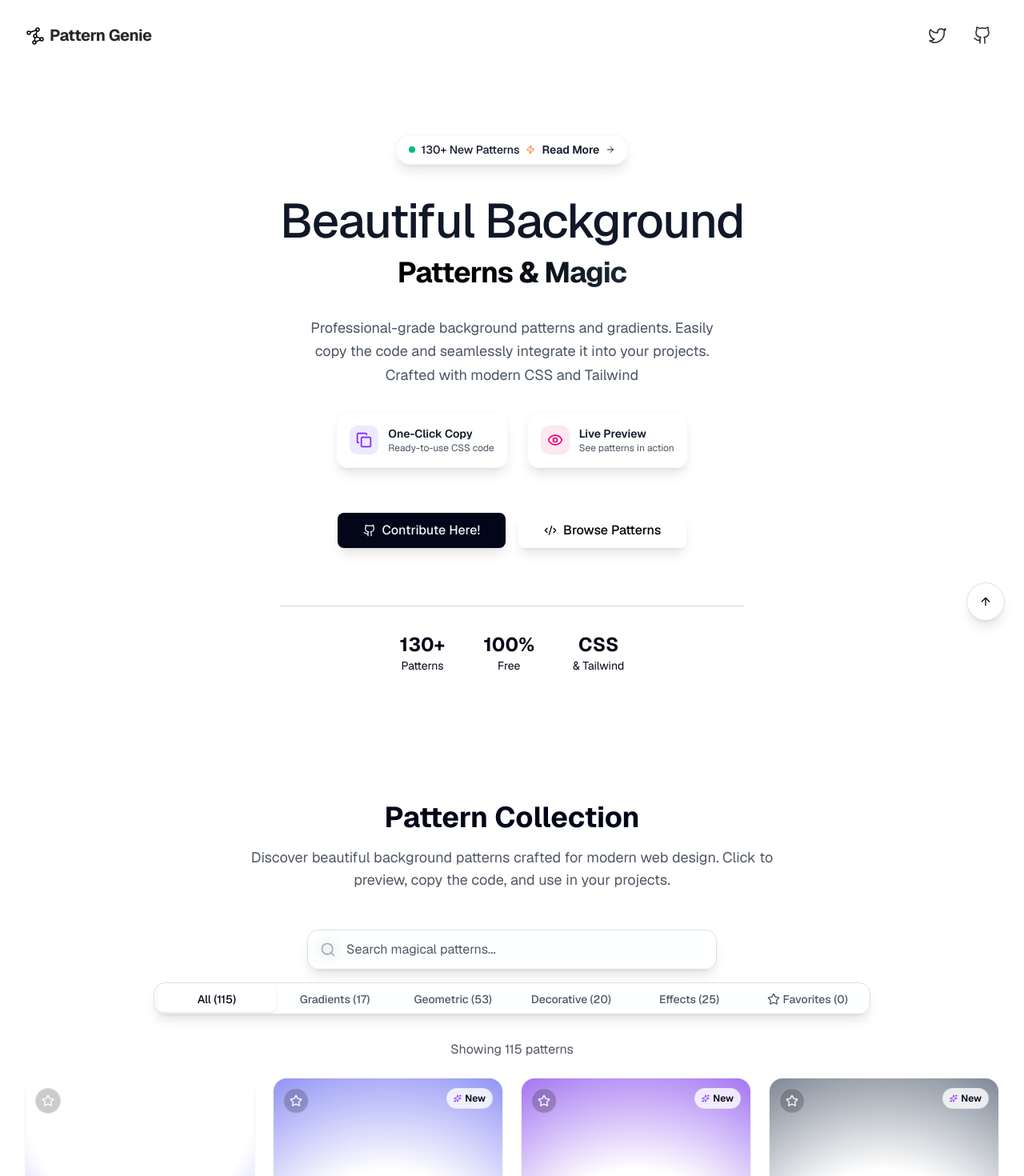
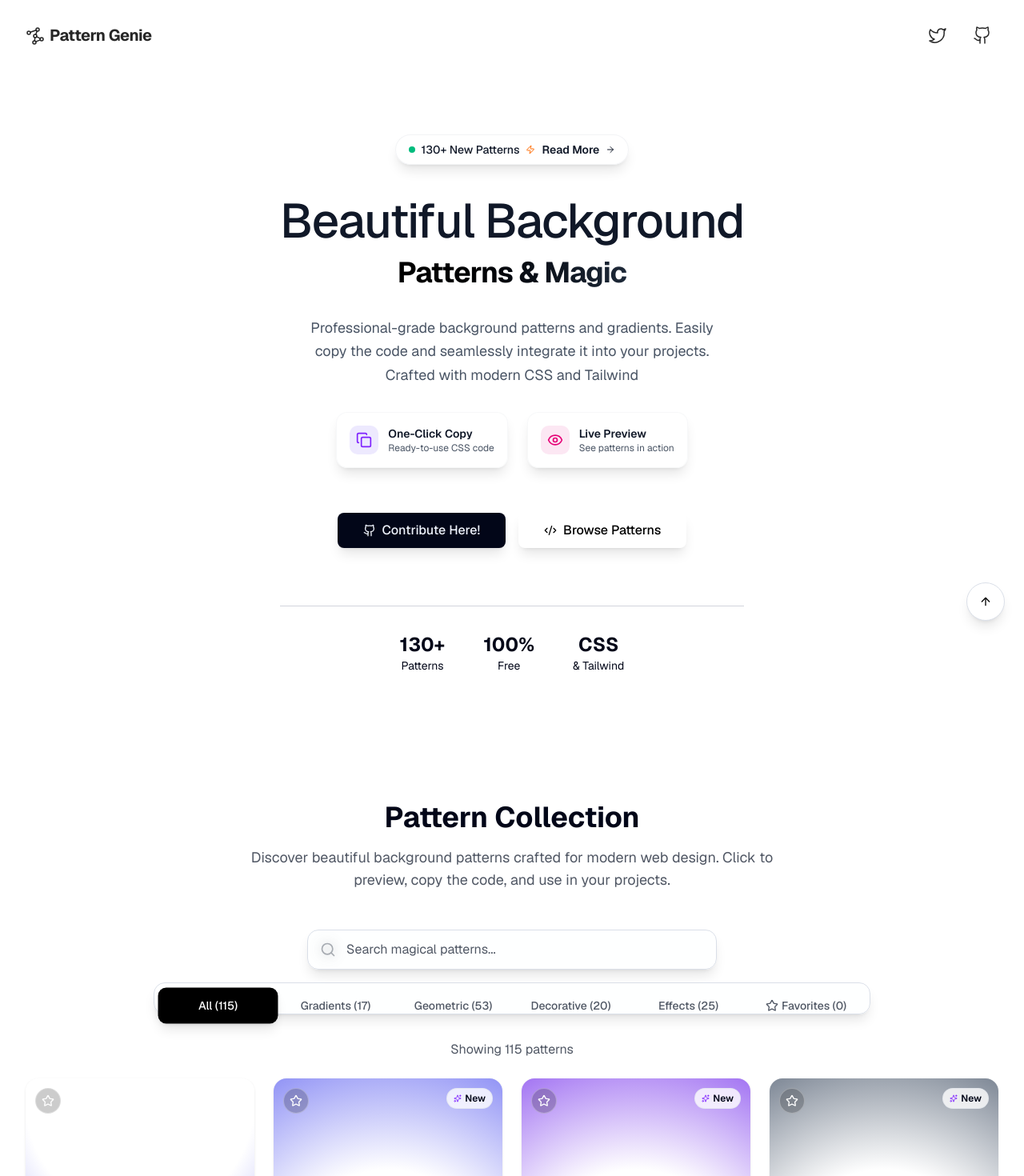
Before and after one commit to mayurbijarniya/pattern-genie, a Next.js app: page / in a window 1280 px wide. Shown: the top 1470 px of the page at 80% size. Built offline with nearby package versions, Linux system fonts and the light colour scheme; a web font is replaced by a local one.

Commit message:
UI improvements: white logo in dark mode, fixed notification positioning, enhanced category tabs

```diff
--- a/src/app/components/navbar.tsx
+++ b/src/app/components/navbar.tsx
@@ -18,16 +18,21 @@ export default function Navbar({ theme }: NavbarProps) {
           className={`flex items-center gap-[4px] sm:gap-[6px] font-bold tracking-tight transition-colors duration-300 text-base sm:text-lg md:text-xl ${isPatternDark ? "text-white" : "text-neutral-800 dark:text-neutral-200"
             }`}
         >
-          <Image
-            src="/favicon.svg"
-            alt="Pattern Genie Logo"
-            width={20}
-            height={20}
+          <svg
+            width="20"
+            height="20"
+            viewBox="0 0 24 24"
+            fill="none"
             className="flex-shrink-0 mt-[2px] h-6 w-6 sm:h-6 sm:w-6"
-            priority
-            draggable={false}
             style={{ userSelect: "none" }}
-          />
+          >
+            <path d="M12 14C13.1046 14 14 13.1046 14 12C14 10.8954 13.1046 10 12 10C10.8954 10 10 10.8954 10 12C10 13.1046 10.8954 14 12 14Z" stroke="currentColor" strokeWidth="1.5" strokeLinecap="round" strokeLinejoin="round"></path>
+            <path d="M20 18C21.1046 18 22 17.1046 22 16C22 14.8954 21.1046 14 20 14C18.8954 14 18 14.8954 18 16C18 17.1046 18.8954 18 20 18Z" stroke="currentColor" strokeWidth="1.5" strokeLinecap="round" strokeLinejoin="round"></path>
+            <path d="M11 22C12.1046 22 13 21.1046 13 20C13 18.8954 12.1046 18 11 18C9.89543 18 9 18.8954 9 20C9 21.1046 9.89543 22 11 22Z" stroke="currentColor" strokeWidth="1.5" strokeLinecap="round" strokeLinejoin="round"></path>
+            <path d="M15 6C16.1046 6 17 5.10457 17 4C17 2.89543 16.1046 2 15 2C13.8954 2 13 2.89543 13 4C13 5.10457 13.8954 6 15 6Z" stroke="currentColor" strokeWidth="1.5" strokeLinecap="round" strokeLinejoin="round"></path>
+            <path d="M4 10C5.10457 10 6 9.10457 6 8C6 6.89543 5.10457 6 4 6C2.89543 6 2 6.89543 2 8C2 9.10457 2.89543 10 4 10Z" stroke="currentColor" strokeWidth="1.5" strokeLinecap="round" strokeLinejoin="round"></path>
+            <path d="M14.2983 5.87309L12.7032 10.1268M13.1207 4.68359L5.88086 7.31625M11.7527 13.9847L11.2489 18.0152M13.79 12.8945L18.2115 15.1053M18.1727 16.8124L12.8288 19.1874" stroke="currentColor" strokeWidth="1.5" strokeLinecap="round" strokeLinejoin="round"></path>
+          </svg>
           <span className="whitespace-nowrap">Pattern Genie</span>
         </span>
         <div className="flex items-center gap-3">
--- a/src/app/components/pattern-showcase.tsx
+++ b/src/app/components/pattern-showcase.tsx
@@ -306,23 +306,41 @@ export default function PatternShowcase({ activePattern: _activePattern, setActi
 
           {/* Category Filter Tabs */}
           <Tabs value={selectedCategory} onValueChange={setSelectedCategory} className="w-full">
-            <TabsList className="grid w-full grid-cols-6 max-w-4xl mx-auto bg-background/50 backdrop-blur-sm border shadow-lg rounded-xl p-1">
-              <TabsTrigger value="all">
+            <TabsList className="grid w-full grid-cols-6 max-w-4xl mx-auto bg-background/50 backdrop-blur-sm border shadow-lg rounded-xl p-1.5">
+              <TabsTrigger
+                value="all"
+                className="data-[state=active]:bg-black data-[state=active]:text-white data-[state=active]:shadow-lg data-[state=active]:scale-[1.02] transition-all duration-200 font-medium text-sm py-3 px-2 rounded-lg hover:bg-muted/80"
+              >
                 All ({wavePatterns.length})
               </TabsTrigger>
-              <TabsTrigger value="gradients">
+              <TabsTrigger
+                value="gradients"
+                className="data-[state=active]:bg-black data-[state=active]:text-white data-[state=active]:shadow-lg data-[state=active]:scale-[1.02] transition-all duration-200 font-medium text-sm py-3 px-2 rounded-lg hover:bg-muted/80"
+              >
                 Gradients ({categoryStats.gradients || 0})
               </TabsTrigger>
-              <TabsTrigger value="geometric">
+              <TabsTrigger
+                value="geometric"
+                className="data-[state=active]:bg-black data-[state=active]:text-white data-[state=active]:shadow-lg data-[state=active]:scale-[1.02] transition-all duration-200 font-medium text-sm py-3 px-2 rounded-lg hover:bg-muted/80"
+              >
                 Geometric ({categoryStats.geometric || 0})
               </TabsTrigger>
-              <TabsTrigger value="decorative">
+              <TabsTrigger
+                value="decorative"
+                className="data-[state=active]:bg-black data-[state=active]:text-white data-[state=active]:shadow-lg data-[state=active]:scale-[1.02] transition-all duration-200 font-medium text-sm py-3 px-2 rounded-lg hover:bg-muted/80"
+              >
                 Decorative ({categoryStats.decorative || 0})
               </TabsTrigger>
-              <TabsTrigger value="effects">
+              <TabsTrigger
+                value="effects"
+                className="data-[state=active]:bg-black data-[state=active]:text-white data-[state=active]:shadow-lg data-[state=active]:scale-[1.02] transition-all duration-200 font-medium text-sm py-3 px-2 rounded-lg hover:bg-muted/80"
+              >
                 Effects ({categoryStats.effects || 0})
               </TabsTrigger>
-              <TabsTrigger value="favorites">
+              <TabsTrigger
+                value="favorites"
+                className="data-[state=active]:bg-black data-[state=active]:text-white data-[state=active]:shadow-lg data-[state=active]:scale-[1.02] transition-all duration-200 font-medium text-sm py-3 px-2 rounded-lg hover:bg-muted/80"
+              >
                 <Star className="h-4 w-4 mr-1" />
                 Favorites ({favorites.length})
               </TabsTrigger>
--- a/src/app/layout.tsx
+++ b/src/app/layout.tsx
@@ -243,11 +243,13 @@ export default function RootLayout({
           {children}
           <Toaster
             position="top-right"
+            offset={20}
             toastOptions={{
               style: {
                 background: 'hsl(var(--background))',
                 color: 'hsl(var(--foreground))',
                 border: '1px solid hsl(var(--border))',
+                marginTop: '80px',
               },
             }}
           />
```
Also changed, not shown: 1 other file (tests, documents, lock files or other folders).
